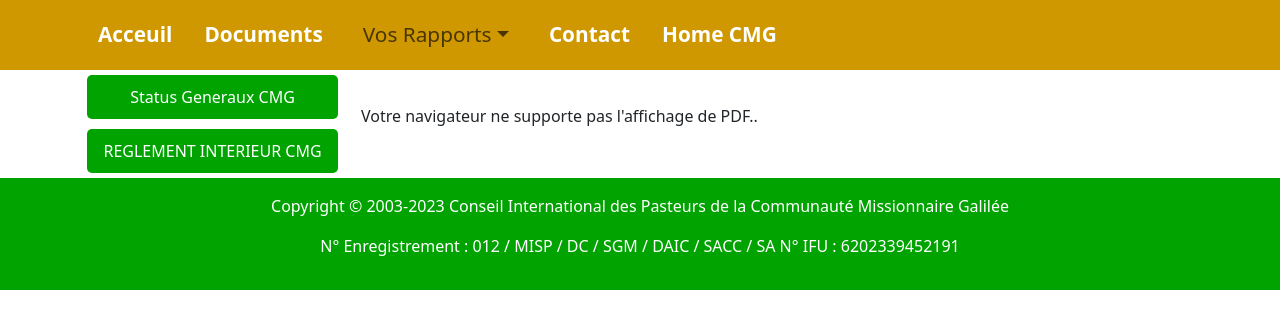
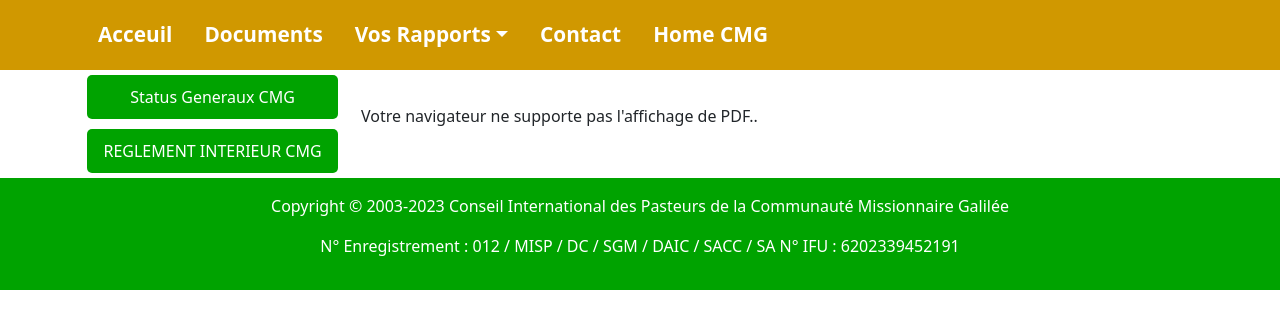
Before and after one commit to Charlot-DEDJINOU/Communaute-Missionnaire-Galilee, a React (Create React App) app: page /documents in a window 1280 px wide. Shown: the top 328 px of the page. Built offline with nearby package versions, Linux system fonts and the light colour scheme.

Commit message:
modified header & rapports

```diff
--- a/src/components/pastorale/header/Header.js
+++ b/src/components/pastorale/header/Header.js
@@ -22,7 +22,7 @@ function Header() {
                         <Nav.Item className="mx-3 my-2">
                             <NavLink to="/documents" className={active} style={size}>Documents</NavLink>
                         </Nav.Item>
-                        <NavDropdown title="Vos Rapports" id="basic-nav-dropdown" className={"mx-3 my-0" + active} style={size}>
+                        <NavDropdown title="Vos Rapports" bsPrefix="link d-inline-block mx-3 my-2" style={size}>
                             <NavDropdown.Item>
                                 <NavLink to="/rapports/secretaire" className={drop}>R Secrétaire</NavLink>
                             </NavDropdown.Item>
--- a/src/components/pastorale/rapports/rapport.css
+++ b/src/components/pastorale/rapports/rapport.css
@@ -35,7 +35,7 @@
 }
 .rapportbutton {
     width: 100%;
-    padding: 5px;
+    padding: 10px;
     margin: 5px;
     border-radius: 5px;
     background-color: #00a300 ;
```
